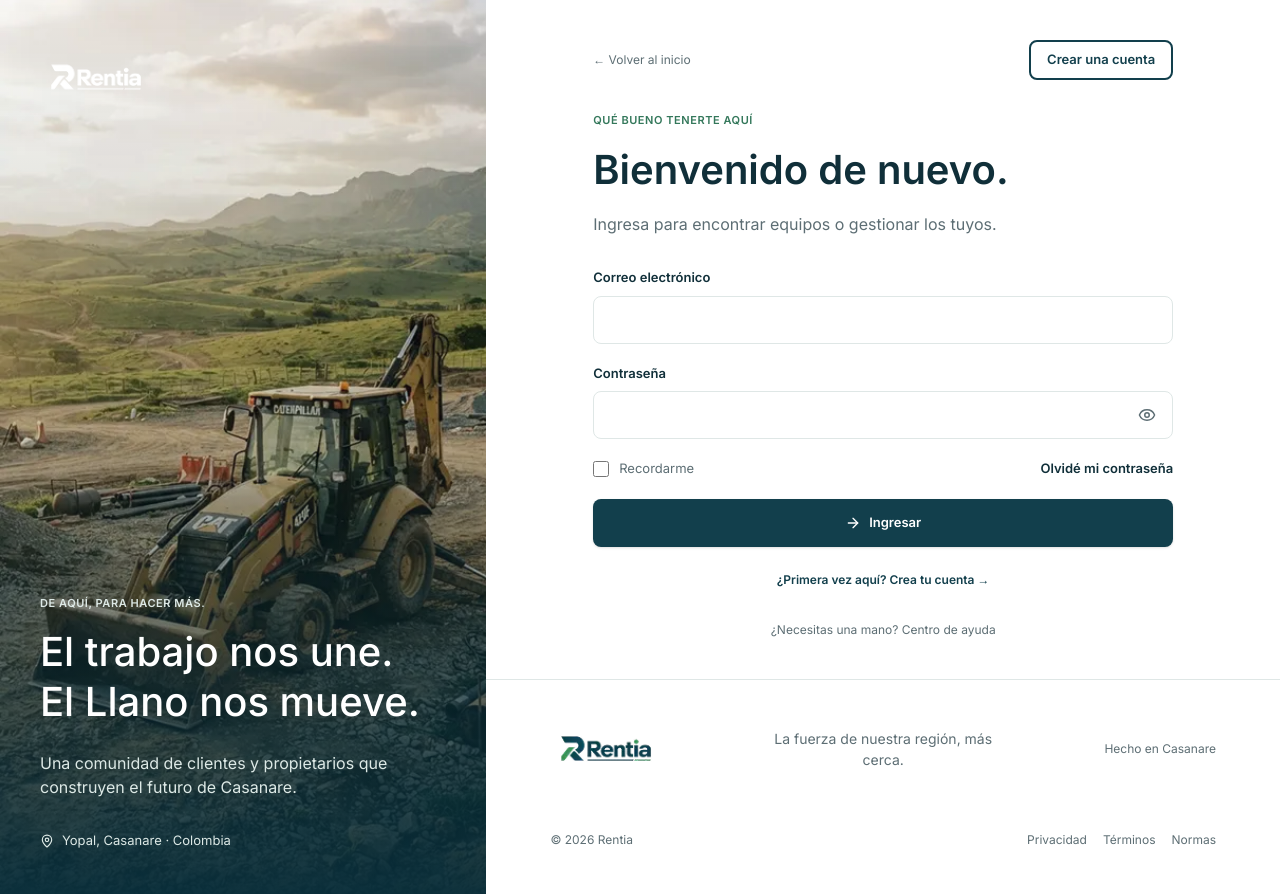
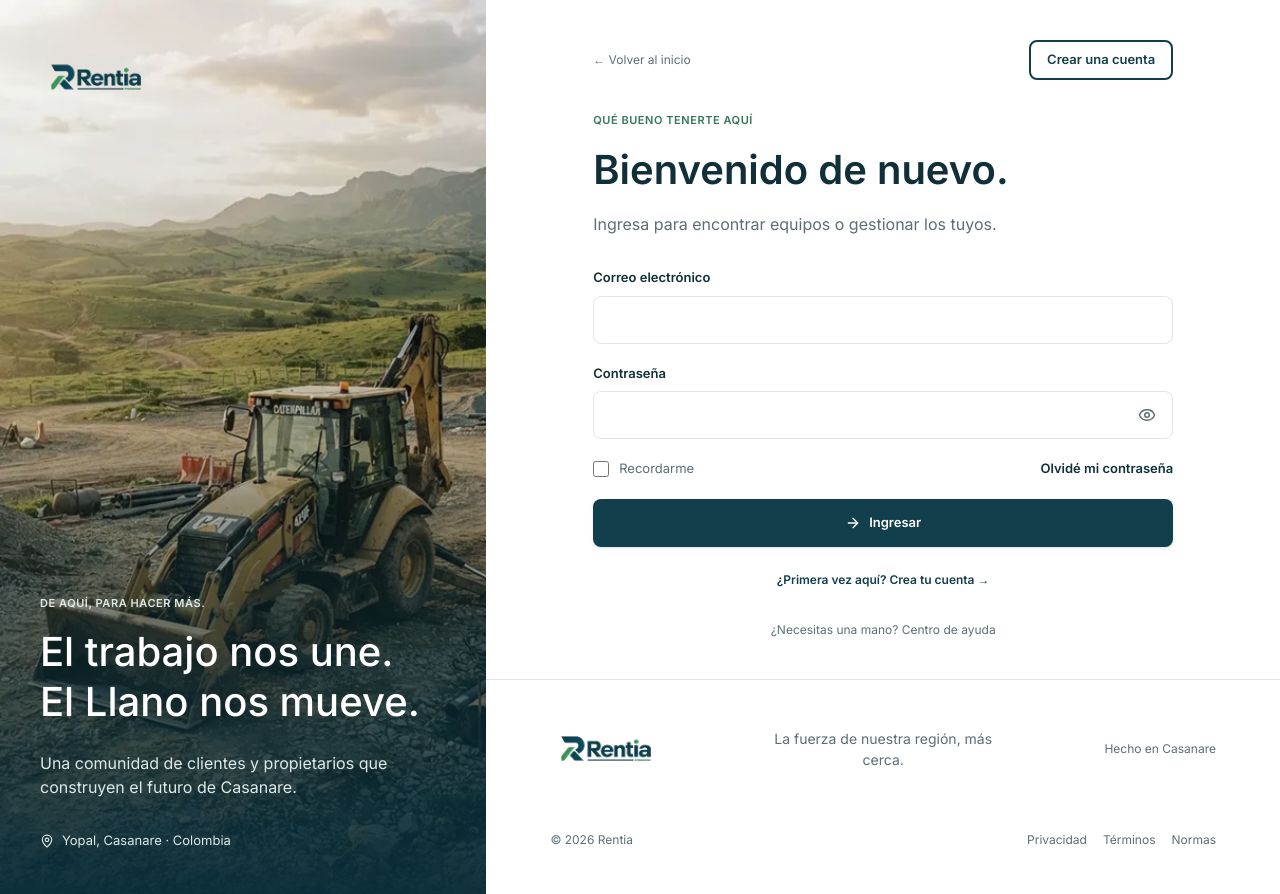
Before and after one commit to AlejandroF12/Rentia, a React (Vite) app: page /ingresar in a window 1280 px wide. Built offline with nearby package versions, Linux system fonts and the light colour scheme; no server answers.

Commit message:
Cambios logo login/register

```diff
--- a/src/components/Navbar.jsx
+++ b/src/components/Navbar.jsx
@@ -39,7 +39,7 @@ export default function Navbar({ variant = 'public', menuOpen = false }) {
   };
   const variantMenu = textoPublico ? 'public' : textoCliente ? 'cliente' : effectiveVariant;
   const [isOpen, setIsOpen] = useState(menuOpen);
-  const isMenuOpen = menuOpen || isOpen;
+  const isMenuOpen = effectiveVariant !== 'simple' && (menuOpen || isOpen);
   const MenuIcon = isMenuOpen ? X : Menu;
   useEffect(() => {
     if (!isMenuOpen) return undefined;
@@ -131,9 +131,11 @@ export default function Navbar({ variant = 'public', menuOpen = false }) {
         </div>
 
         {/* Hamburguesa (móvil) */}
-        <button type="button" aria-label={loading ? 'Cargando sesión' : isMenuOpen ? 'Cerrar menú' : 'Abrir menú'} disabled={loading} className="flex size-11 items-center justify-center rounded-lg text-text-muted hover:bg-surface-muted disabled:opacity-50 xl:hidden" onClick={() => setIsOpen((open) => !open)}>
-          <MenuIcon size={24} />
-        </button>
+        {effectiveVariant !== 'simple' && (
+          <button type="button" aria-label={loading ? 'Cargando sesión' : isMenuOpen ? 'Cerrar menú' : 'Abrir menú'} disabled={loading} className="flex size-11 items-center justify-center rounded-lg text-text-muted hover:bg-surface-muted disabled:opacity-50 xl:hidden" onClick={() => setIsOpen((open) => !open)}>
+            <MenuIcon size={24} />
+          </button>
+        )}
       </div>
       {isMenuOpen && effectiveVariant !== 'simple' && (
         <>
--- a/src/index.css
+++ b/src/index.css
@@ -125,6 +125,10 @@ html[data-theme='dark'] {
 
 html[data-theme='dark'] .brand-logo {
   filter: brightness(0) invert(1);
+}
+
+html[data-theme='dark'] .auth-brand-logo .brand-logo {
+  filter: none;
 }
 
 :root {
--- a/src/layouts/AuthLayout.jsx
+++ b/src/layouts/AuthLayout.jsx
@@ -12,7 +12,7 @@ function PanelEditorial() {
       <img src={regLogImage} alt="Equipo de trabajo en Casanare" className="absolute inset-0 size-full object-cover" />
       <div className="absolute inset-0 bg-linear-to-t from-overlay-editorial via-overlay/20 to-transparent" aria-hidden="true" />
       <div className="relative flex h-full flex-col justify-between p-10 text-text-inverse">
-        <Logo inverse />
+        <Logo className="auth-brand-logo" />
         <div>
           <p className="text-caption font-semibold uppercase tracking-wider text-text-inverse-muted">De aquí, para hacer más.</p>
           <p className="mt-4 text-title-desktop font-medium leading-tight">
```
Also changed, not shown: 1 other file (tests, documents, lock files or other folders).
